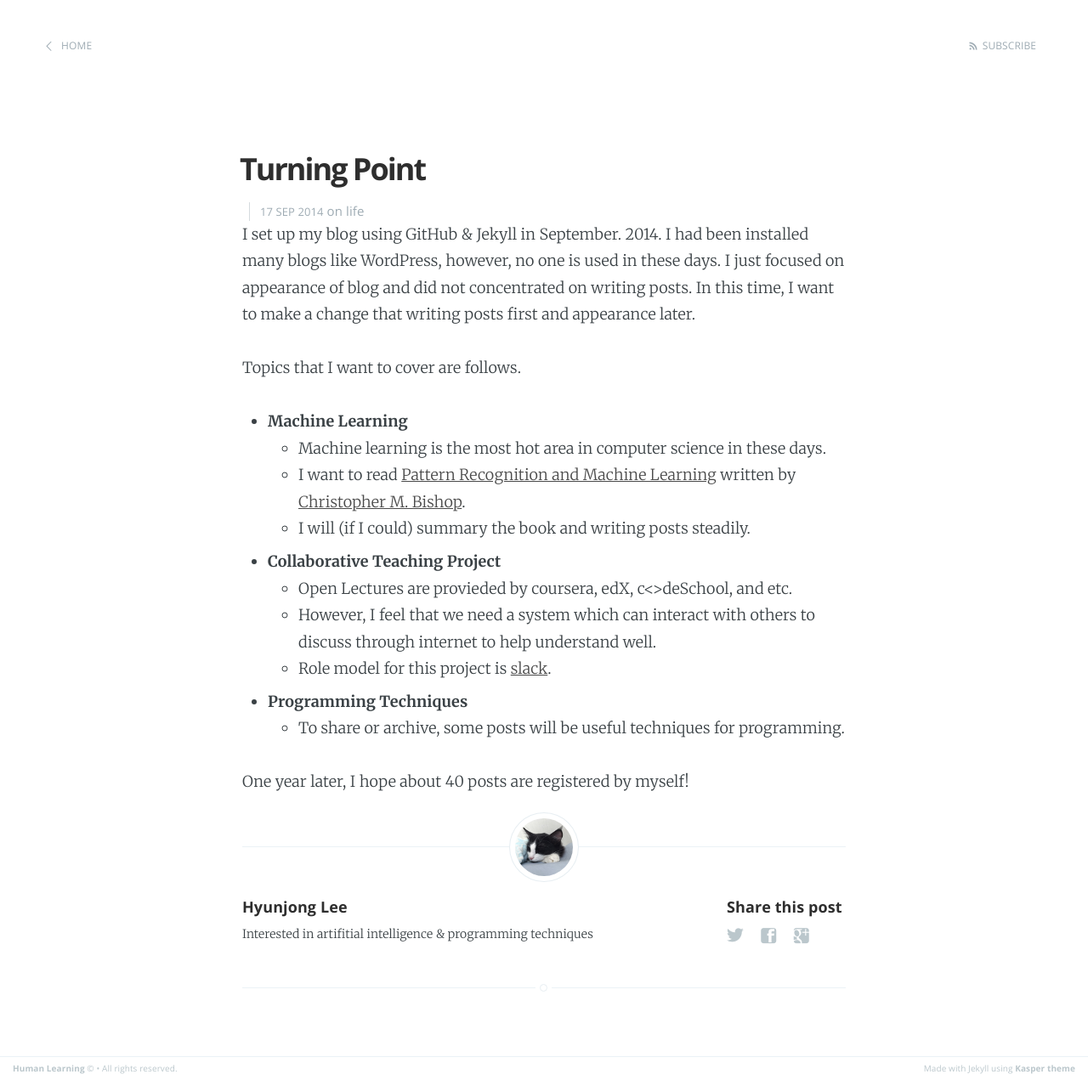
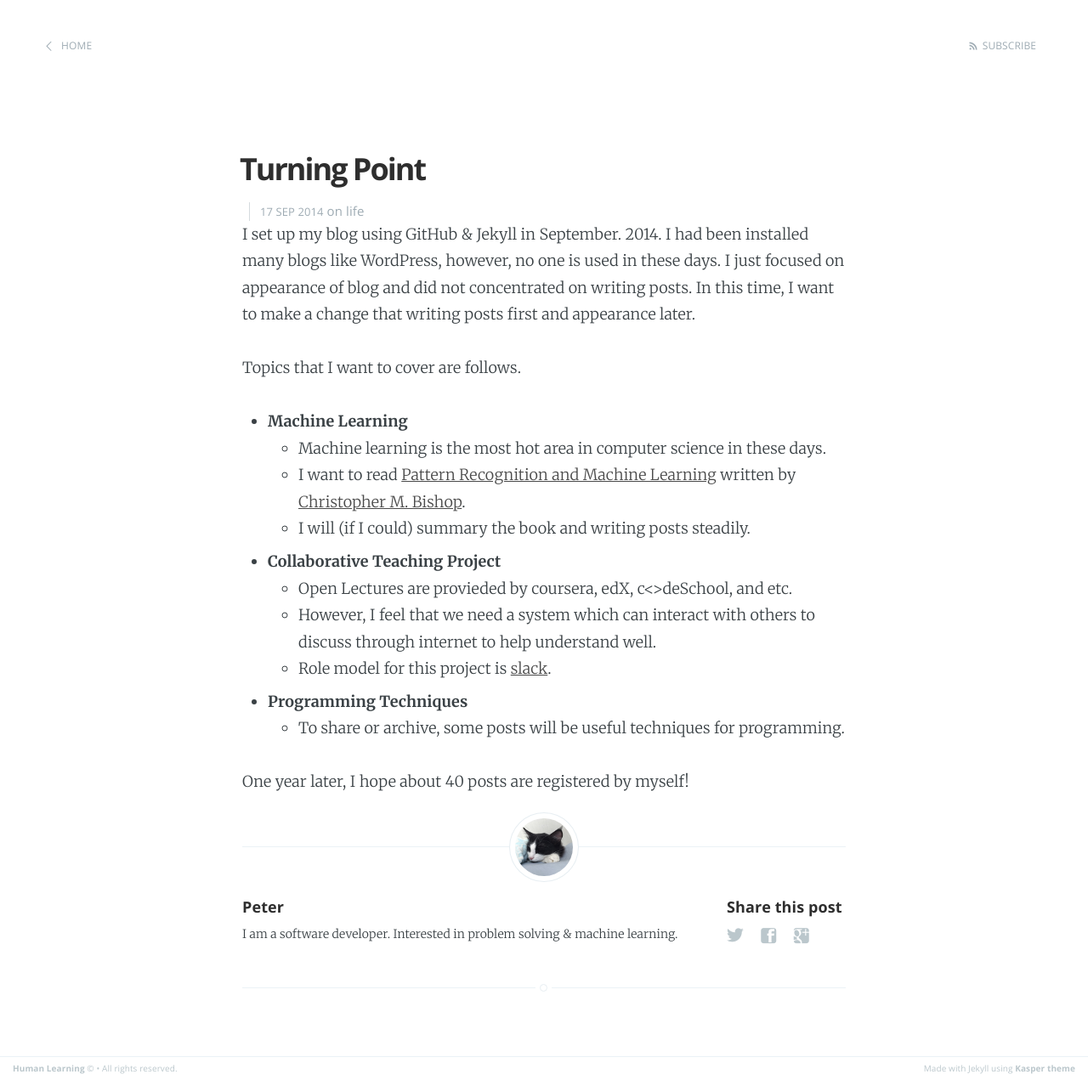
Before and after one commit to hyunjong-lee/hyunjong-lee-prev.github.io, a Jekyll site: the page built from _posts/2014-09-17-Turning-Point.markdown, in a window 1280 px wide. Shown: the whole page at 85% size. Built offline with Jekyll 4.4.1, drawn with Linux system fonts in a browser that asks for light colours; Markdown is read by kramdown in place of the engine named in the settings.

Commit message:
change config & profile
go~!

```diff
--- a/_config.yml
+++ b/_config.yml
@@ -1,5 +1,5 @@
 url: http://hyunjong-lee.github.io
-baseurl: /
+baseurl: http://hyunjong-lee.github.io
 username: hyunjong-lee
 repo: hyunjong-lee.github.io
 branch: jekyll
@@ -7,8 +7,8 @@
 destination: ../site-deploy/
 
 name: Human Learning
-description: D
-meta_description: "E"
+description: Learning Anything or Nothing
+meta_description: "Human Learning & Machine Learning"
 
 markdown: redcarpet
 highlighter: pygments
@@ -27,7 +27,7 @@
 
 # Details for the RSS feed generator
 url:            'http://hyunjong-lee.github.io'
-author:         'Hyunjong Lee'
+author:         'Peter'
 
 exclude:
   - README.md
--- a/_layouts/post.html
+++ b/_layouts/post.html
@@ -72,7 +72,7 @@
                     <h4> {{ site.author }} </h4>
                     <!-- Author Bio -->
                     <p>
-                        Interested in artifitial intelligence & programming techniques
+                        I am a software developer. Interested in problem solving & machine learning.
                     </p>
                 </section>
             {% endif %}
```
Also changed, not shown: about.md (+6 -1 lines).
